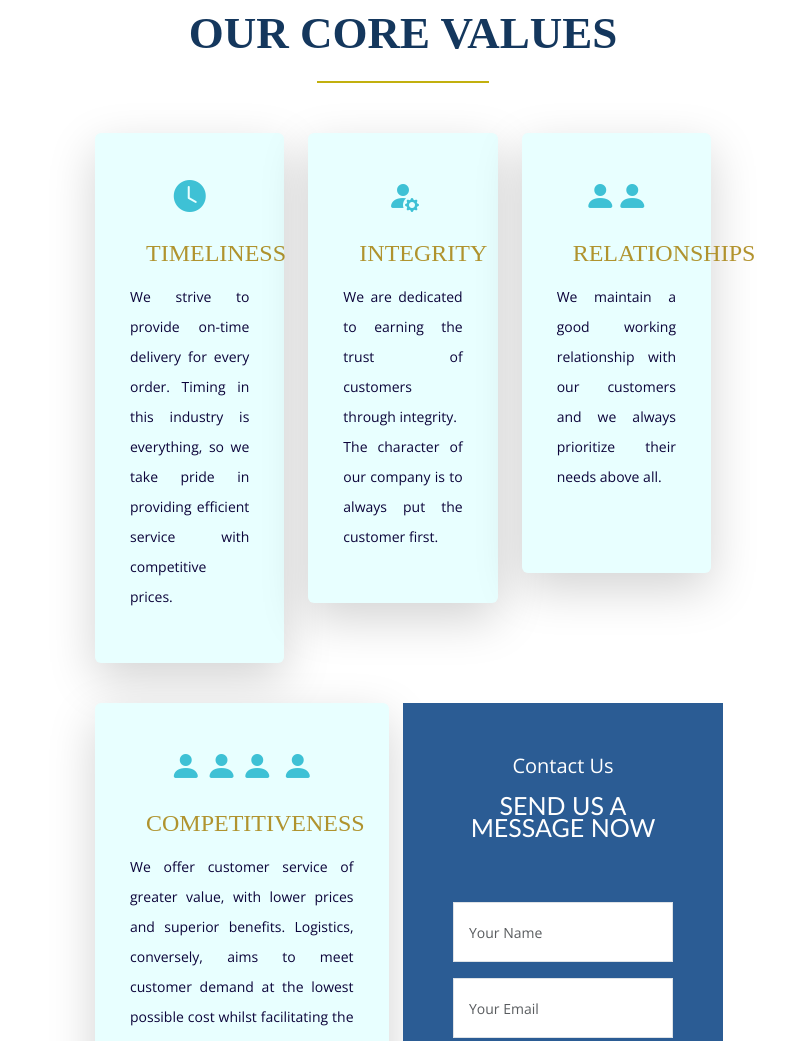
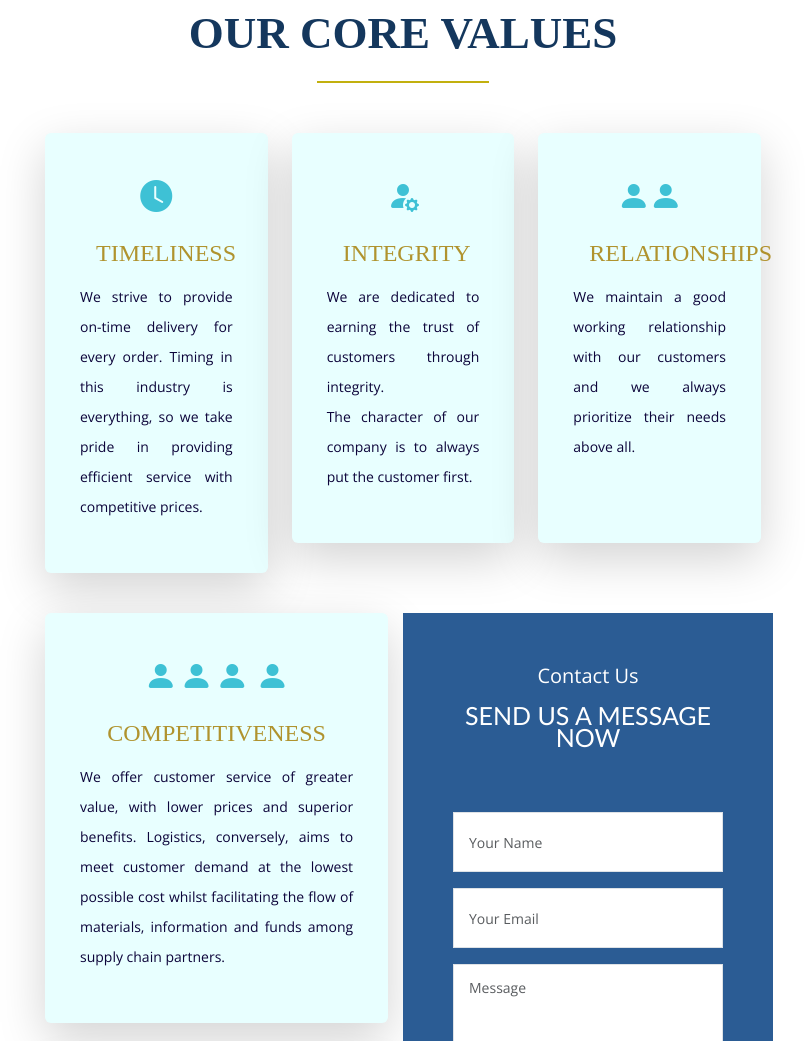
Before and after one commit to danymuziki90/micro, a website: page index.html in a window 1280 px wide. Shown: the part 2171-3212 px from the top of the page, without its empty margins (237-1042 px from the left). Drawn offline with nearby package versions, Linux system fonts and the light colour scheme.

Commit message:
css edit

```diff
--- a/assets/css/style.css
+++ b/assets/css/style.css
@@ -2215,8 +2215,8 @@ text-align: justify;
  min-width: 170%;
 }
 .container1{
-  padding-left: 250px;
-  padding-right: 250px;
+  padding-left: 200px;
+  padding-right: 200px;
 }
 }
 .others{
```
